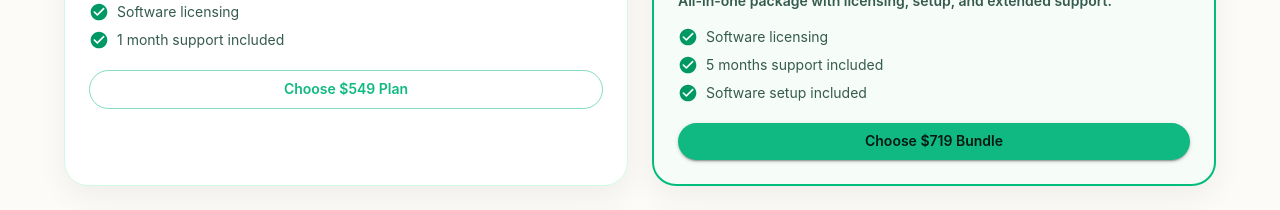
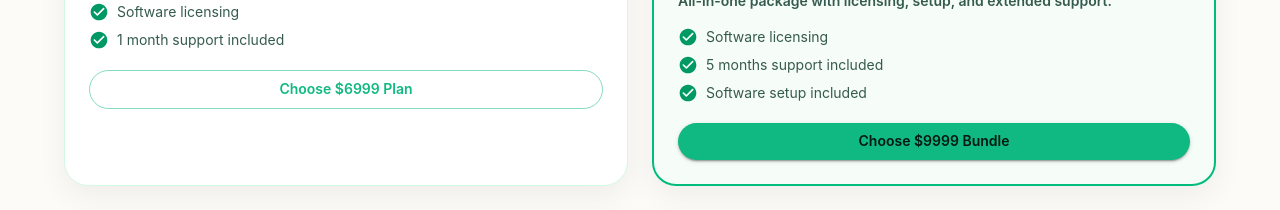
Before and after one commit to Surya-infotech/SavoryOps_Website, a React (Vite) app: page /pricing in a window 1280 px wide. Shown: the part 588-798 px from the top of the page. Built offline with nearby package versions, Linux system fonts and the light colour scheme.

Commit message:
feat: create PricingPage component with licensing tiers and addon options

```diff
--- a/src/pages/PricingPage.jsx
+++ b/src/pages/PricingPage.jsx
@@ -1,8 +1,11 @@
 import CheckCircleRoundedIcon from '@mui/icons-material/CheckCircleRounded'
 import StarRoundedIcon from '@mui/icons-material/StarRounded'
 import { Button, Card, CardContent, Container, Typography } from '@mui/material'
+import { useNavigate } from 'react-router-dom'
 
 function PricingPage() {
+  const navigate = useNavigate()
+
   const commonIncludes = [
     'Super Admin Panel',
     'Owner Panel',
@@ -14,24 +17,24 @@ function PricingPage() {
   const tiers = [
     {
       name: 'White Label License',
-      price: '$549',
+      price: '$6999',
       subtitle: 'Core licensing plan for your branded software launch.',
       features: ['Software licensing', '1 month support included'],
-      cta: 'Choose $549 Plan',
+      cta: 'Choose $6999 Plan',
     },
     {
       name: 'White Label Bundle',
-      price: '$719',
+      price: '$9999',
       subtitle: 'All-in-one package with licensing, setup, and extended support.',
       features: ['Software licensing', '5 months support included', 'Software setup included'],
-      cta: 'Choose $719 Bundle',
+      cta: 'Choose $9999 Bundle',
       featured: true,
     },
   ]
 
   const addonPlans = [
-    { name: '3 Month Support Add-on', price: '$89' },
-    { name: 'Software Setup Fee', price: '$149' },
+    { name: '3 Month Support Add-on', price: '$1599' },
+    { name: 'Software Setup Fee', price: '$2599' },
   ]
 
   return (
@@ -99,6 +102,7 @@ function PricingPage() {
                   className="!mt-5 !rounded-full !py-1.5"
                   fullWidth
                   color="primary"
+                  onClick={() => navigate('/contact')}
                 >
                   {tier.cta}
                 </Button>
```
